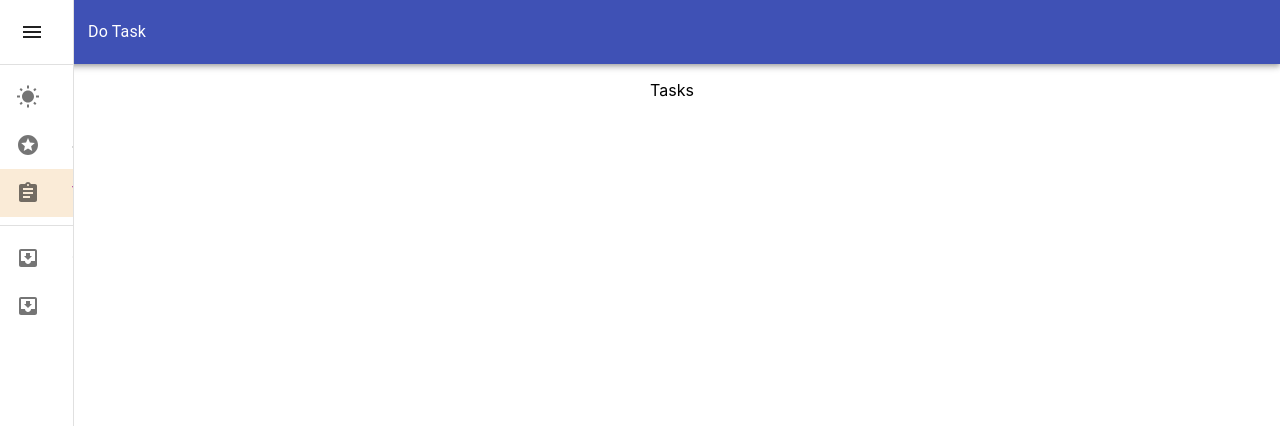
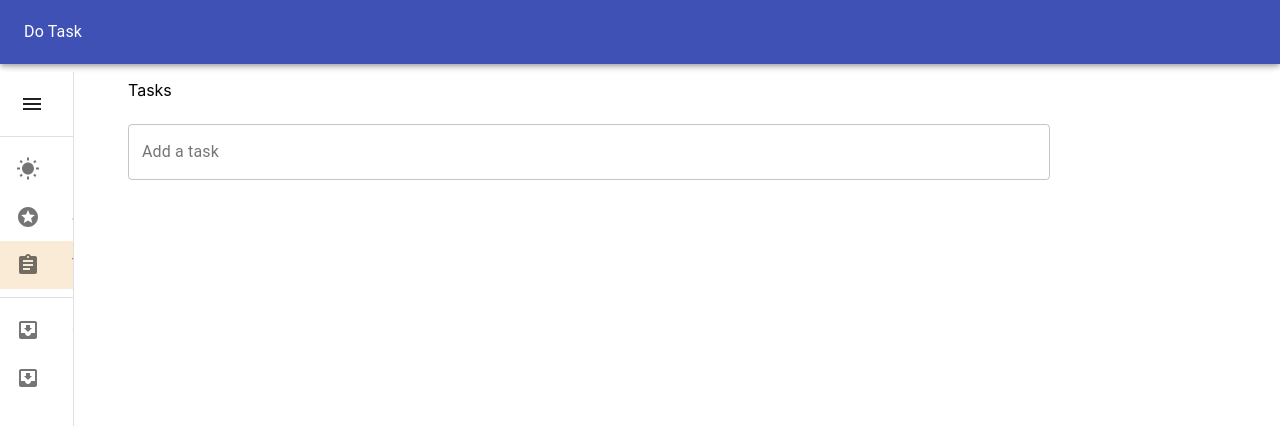
Before and after one commit to siddartha999/Todo, a React (Create React App) app: page /tasks in a window 1280 px wide. Shown: the top 426 px of the page. Built offline with nearby package versions, Linux system fonts and the light colour scheme.

Commit message:
Tasks component first cut. Incorporated the ability to add a task.

```diff
--- a/src/App.css
+++ b/src/App.css
@@ -5,9 +5,15 @@
 }
 
 .App-sidebar-wrapper {
-  width: 5%;
+  width: 10%;
+  height: calc(100%);
+  position: relative;
+  top: 4rem;
 }
 
 .App-content-wrapper {
-  width: 95%;
+  width: 90%;
+  height: calc(100%);
+  position: relative;
+  top: 4rem;
 }
--- a/src/App.js
+++ b/src/App.js
@@ -3,18 +3,19 @@ import "./App.css";
 import NavSidebar from "./NavSidebar/NavSidebar";
 import TopAppBar from "./TopAppBar/TopAppBar";
 import { Route, Switch } from "react-router-dom";
+import Tasks from "./Tasks/Tasks";
 
 function App() {
   return (
     <div className="App">
+      <TopAppBar />
       <div className="App-sidebar-wrapper">
         <NavSidebar />
       </div>
       <div className="App-content-wrapper">
-        <TopAppBar />
         <Switch>
           <Route exact path="/" render={() => <p>WELCOME</p>} />
-          <Route exact path="/tasks" render={() => <p>Tasks</p>} />
+          <Route exact path="/tasks" render={() => <Tasks />} />
         </Switch>
       </div>
     </div>
--- /dev/null
+++ b/src/InputForm/InputForm.js
@@ -0,0 +1,50 @@
+import React, { useState } from "react";
+import { makeStyles } from "@material-ui/core/styles";
+import TextField from "@material-ui/core/TextField";
+
+const useStyles = makeStyles((theme) => ({
+  root: {
+    width: "100%",
+    "& > *": {
+      width: "80%",
+    },
+  },
+}));
+
+const InputForm = (props) => {
+  const classes = useStyles();
+  const [inputValue, setInputValue] = useState("");
+  const dispatch = props.dispatch;
+  const variant = props.variant || "outlined";
+  const placeholderLabel = props.placeholderLabel || "Enter a value";
+  const actionType = props.actionType || "ADD";
+
+  const handleChange = (event) => {
+    setInputValue(event.target.value);
+  };
+
+  const handleSubmit = (event) => {
+    event.preventDefault();
+    dispatch({ type: actionType, inputValue: inputValue });
+    setInputValue("");
+  };
+
+  return (
+    <form
+      className={classes.root}
+      noValidate
+      autoComplete="off"
+      onSubmit={handleSubmit}
+    >
+      <TextField
+        id="outlined-basic"
+        label={placeholderLabel}
+        variant={variant}
+        value={inputValue}
+        onChange={handleChange}
+      />
+    </form>
+  );
+};
+
+export default InputForm;
--- a/src/NavSidebar/NavSidebar.style.js
+++ b/src/NavSidebar/NavSidebar.style.js
@@ -6,14 +6,9 @@ const drawerWidth = 240;
 const useStyles = makeStyles((theme) => ({
   root: {
     display: "flex",
-  },
-  appBarShift: {
-    marginLeft: drawerWidth,
-    width: `calc(100% - ${drawerWidth}px)`,
-    transition: theme.transitions.create(["width", "margin"], {
-      easing: theme.transitions.easing.sharp,
-      duration: theme.transitions.duration.enteringScreen,
-    }),
+    "& .MuiPaper-root.MuiDrawer-paper": {
+      top: "4.5rem",
+    },
   },
   menuButton: {
     marginRight: 36,
--- /dev/null
+++ b/src/Task/Task.js
@@ -0,0 +1,43 @@
+import React from "react";
+import "./Task.css";
+import Card from "@material-ui/core/Card";
+import CardContent from "@material-ui/core/CardContent";
+import Typography from "@material-ui/core/Typography";
+import { makeStyles } from "@material-ui/core/styles";
+import StarBorderSharpIcon from "@material-ui/icons/StarBorderSharp";
+
+const useStyles = makeStyles({
+  root: {
+    minWidth: 275,
+    border: "1px solid aliceblue",
+    marginBottom: "1rem",
+  },
+  title: {
+    color: "black",
+    fontFamily: "cursive",
+    width: "95%",
+  },
+  content: {
+    display: "flex",
+  },
+});
+
+const Task = (props) => {
+  const taskValue = props.value;
+  const classes = useStyles();
+
+  return (
+    <div className="Task">
+      <Card className={classes.root}>
+        <CardContent className={classes.content}>
+          <Typography className={classes.title} color="textSecondary">
+            {taskValue}
+          </Typography>
+          <StarBorderSharpIcon />
+        </CardContent>
+      </Card>
+    </div>
+  );
+};
+
+export default Task;
--- /dev/null
+++ b/src/Tasks/Tasks.css
@@ -0,0 +1,27 @@
+.Tasks {
+  display: flex;
+  height: 100%;
+  flex-wrap: wrap;
+  align-content: baseline;
+}
+
+.Tasks-title-container {
+  width: 100%;
+  height: 3rem;
+  text-align: left;
+}
+
+.Tasks-add-task-form-container {
+  width: 100%;
+  height: 5rem;
+  display: flex;
+  align-items: center;
+  text-align: left;
+}
+
+.Tasks-task-list-container {
+  text-align: left;
+  width: 80%;
+  height: calc(100% - 8rem);
+  overflow: auto;
+}
--- /dev/null
+++ b/src/Tasks/Tasks.js
@@ -0,0 +1,33 @@
+import React from "react";
+import "./Tasks.css";
+import TasksReducer from "./Tasks.reducer";
+import InputForm from "../InputForm/InputForm";
+import Task from "../Task/Task";
+
+const Tasks = (props) => {
+  const title = props.title || "Tasks";
+  const [tasksList, dispatch] = TasksReducer([]);
+
+  return (
+    <div className="Tasks">
+      <div className="Tasks-title-container">
+        <p>{title}</p>
+      </div>
+      <div className="Tasks-add-task-form-container">
+        <InputForm
+          dispatch={dispatch}
+          placeholderLabel="Add a task"
+          actionType="ADD_TASK"
+          variant="outlined"
+        />
+      </div>
+      <div className="Tasks-task-list-container">
+        {tasksList.map((task) => (
+          <Task key={task.id} value={task.task} />
+        ))}
+      </div>
+    </div>
+  );
+};
+
+export default Tasks;
--- /dev/null
+++ b/src/Tasks/Tasks.reducer.js
@@ -0,0 +1,18 @@
+import { useReducer } from "react";
+import { v4 as uuidv4 } from "uuid";
+
+const TasksReducer = (initialValue = []) => {
+  const [state, dispatch] = useReducer(reducer, initialValue);
+  return [state, dispatch];
+};
+
+const reducer = (state, action) => {
+  switch (action.type) {
+    case "ADD_TASK":
+      return [...state, { id: uuidv4(), task: action.inputValue }];
+    default:
+      return 0;
+  }
+};
+
+export default TasksReducer;
--- a/src/TopAppBar/TopAppBar.js
+++ b/src/TopAppBar/TopAppBar.js
@@ -8,7 +8,7 @@ import { NavLink } from "react-router-dom";
 
 const useStyles = makeStyles((theme) => ({
   appBar: {
-    position: "unset",
+    height: "4rem",
   },
   title: {
     color: "white",
```
Also changed, not shown: src/Task/Task.css (added).
